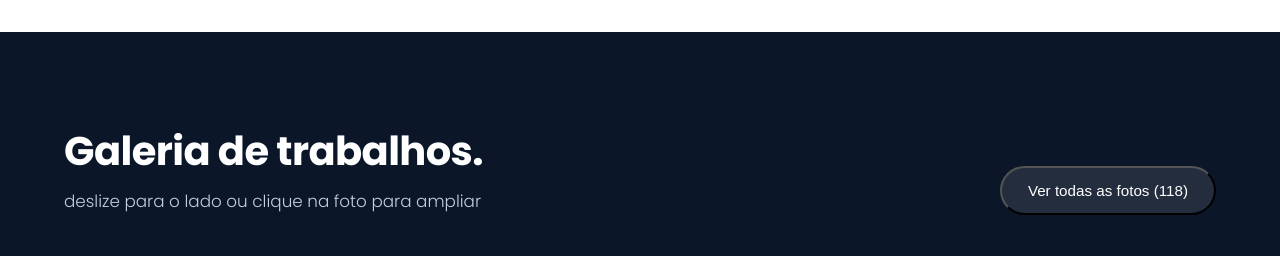
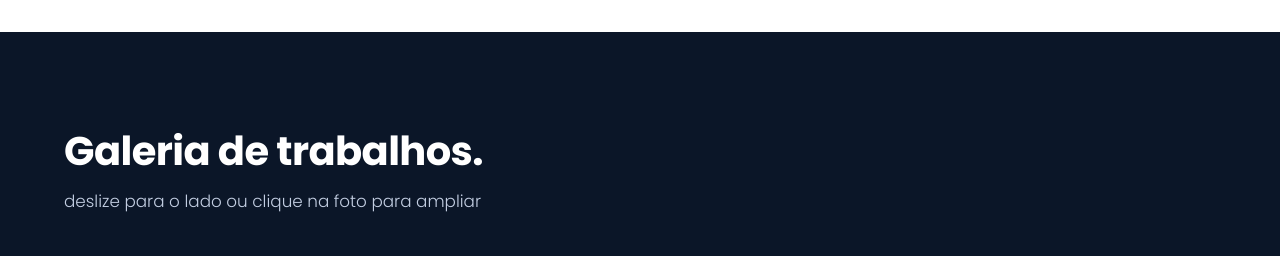
Before and after one commit to rafakozoski/engfab, a plain HTML site: page PORTFÓLIO/index.html in a window 1280 px wide. Shown: the part 980-1236 px from the top of the page. Drawn offline with Linux system fonts and the light colour scheme.

Commit message:
Portfólio: tira o botão ver todas as fotos do topo
Co-Authored-By: Claude Opus 5.5 <noreply@anthropic.com>

```diff
--- a/PORTFÓLIO/index.html
+++ b/PORTFÓLIO/index.html
@@ -94,13 +94,8 @@
 </section>
 <section class="escuro">
   <div class="wrap">
-    <div class="gal-topo">
-      <div>
-        <h2 class="titulo">Galeria de trabalhos.</h2>
-        <p class="sub">deslize para o lado ou clique na foto para ampliar</p>
-      </div>
-      <button type="button" class="btn btn-vidro ver-tudo" aria-pressed="false">Ver todas as fotos (118)</button>
-    </div>
+    <h2 class="titulo">Galeria de trabalhos.</h2>
+    <p class="sub">deslize para o lado ou clique na foto para ampliar</p>
     <div class="cat" data-cat="recentes">
       <div class="cat-topo">
         <h3>Trabalhos recentes <span>14 fotos</span></h3>
```
